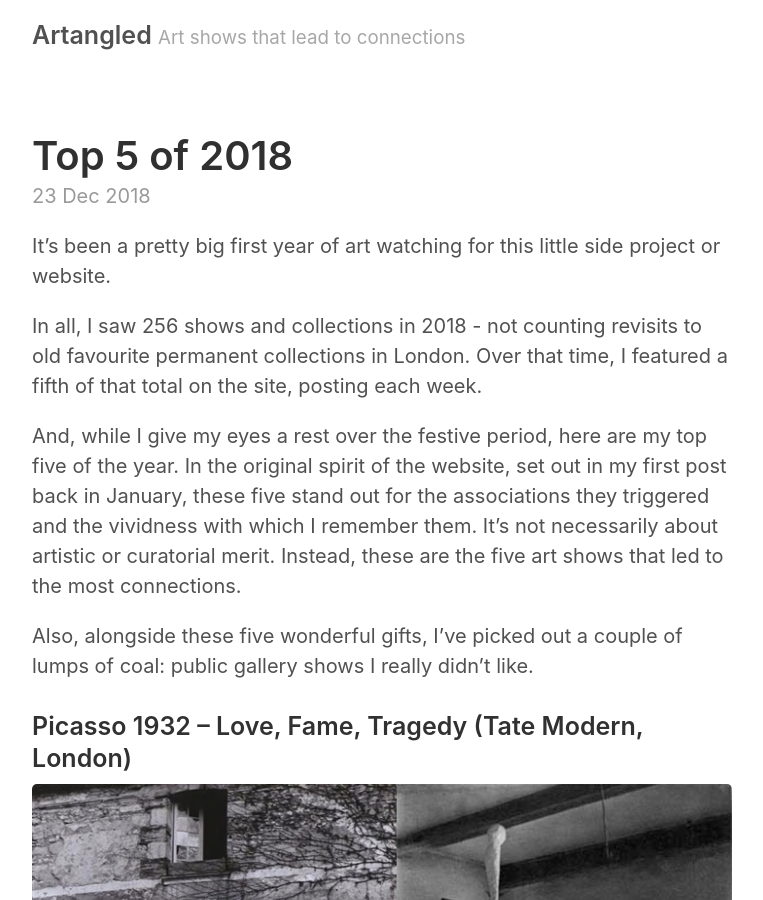
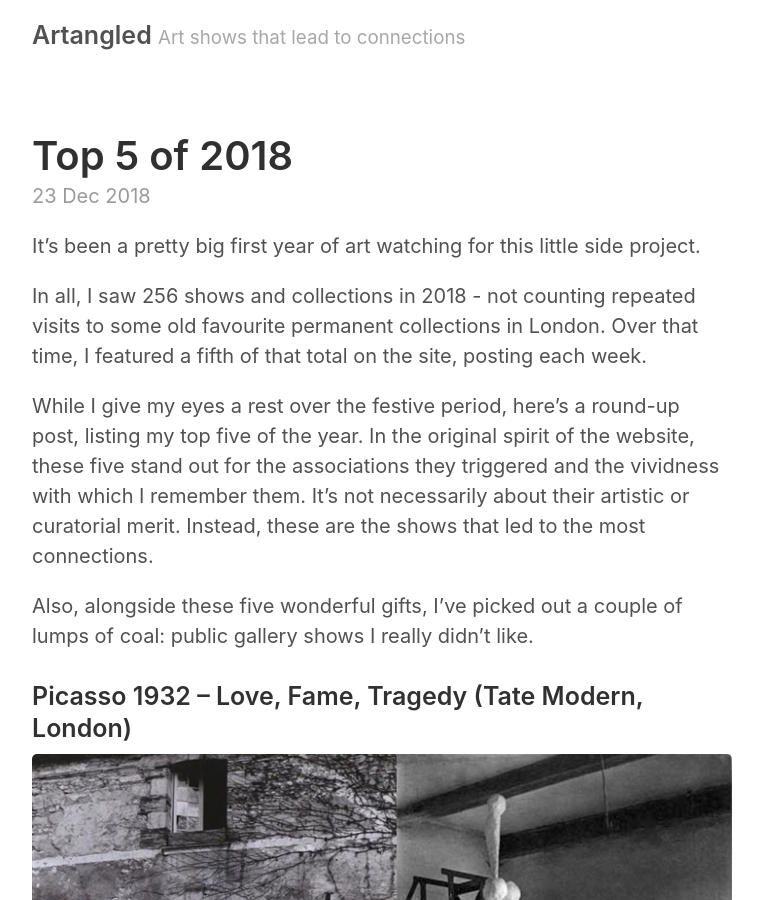
Before and after one commit to JMDKC/jmdkc.github.io, a Jekyll site: the page built from _posts/2018-12-23-top-5-2018.md, in a window 1280 px wide and 900 px high. Shown: the whole window, without its empty margins (258-1021 px from the left). Built offline with Jekyll 4.4.1, drawn with Linux system fonts in a browser that asks for light colours.

Commit message:
amended post

```diff
--- a/_posts/2018-12-23-top-5-2018.md
+++ b/_posts/2018-12-23-top-5-2018.md
@@ -3,11 +3,11 @@ layout: post
 title: Top 5 of 2018
 ---
 
-It’s been a pretty big first year of art watching for this little side project  or website.
+It’s been a pretty big first year of art watching for this little side project.
 
-In all, I saw 256 shows and collections in 2018 - not counting revisits to old favourite permanent collections in London. Over that time, I featured a fifth of that total on the site, posting each week.
+In all, I saw 256 shows and collections in 2018 - not counting repeated visits to some old favourite permanent collections in London. Over that time, I featured a fifth of that total on the site, posting each week.
 
-And, while I give my eyes a rest over the festive period, here are my top five of the year. In the original spirit of the website, set out in my first post back in January, these five stand out for the associations they triggered and the vividness with which I remember them. It’s not necessarily about artistic or curatorial merit. Instead, these are the five art shows that led to the most connections.
+While I give my eyes a rest over the festive period, here's a round-up post, listing my top five of the year. In the original spirit of the website, these five stand out for the associations they triggered and the vividness with which I remember them. It’s not necessarily about their artistic or curatorial merit. Instead, these are the shows that led to the most connections.
 
 Also, alongside these five wonderful gifts, I’ve picked out a couple of lumps of coal: public gallery shows I really didn’t like.
 
```
